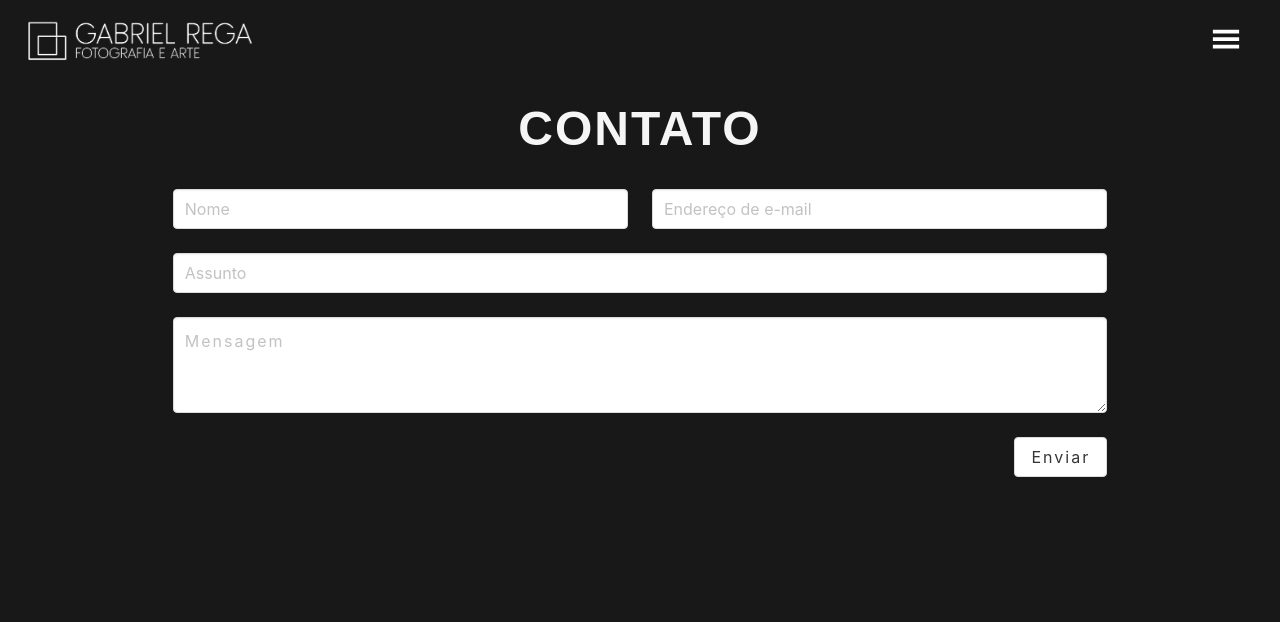
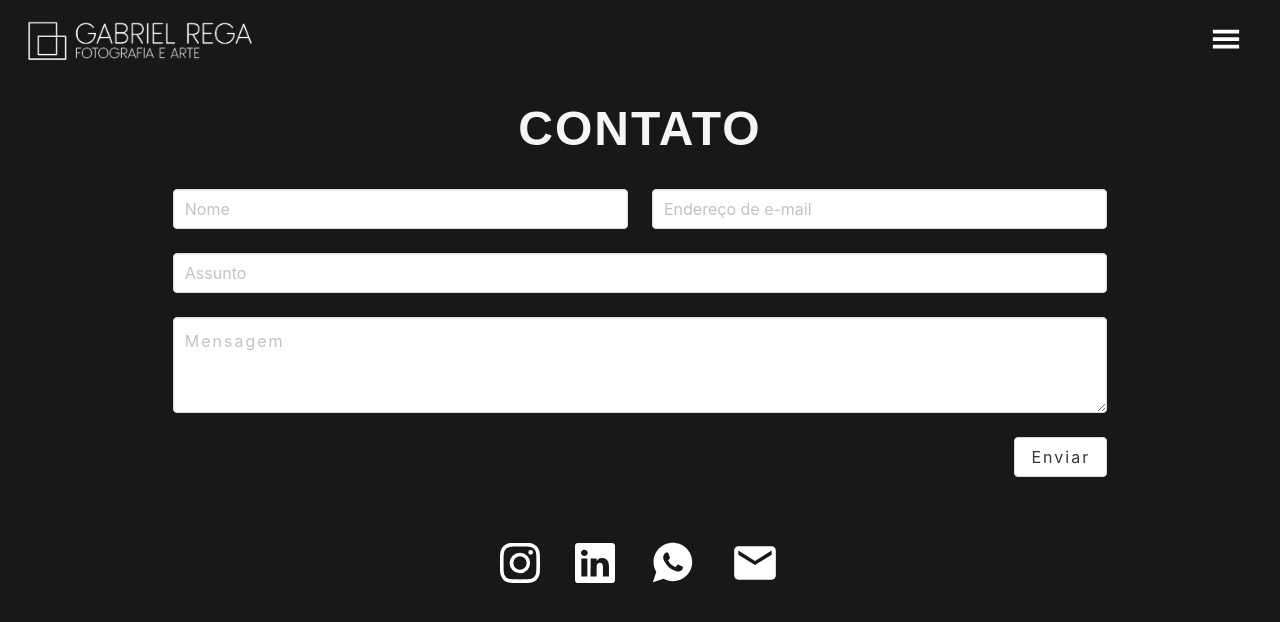
Before and after one commit to danielalves96/photography-portfolio, a React (Create React App) app: page /contact in a window 1280 px wide. Shown: the top 622 px of the page. Built offline with nearby package versions, Linux system fonts and the light colour scheme.

Commit message:
Add social networks

```diff
--- /dev/null
+++ b/src/components/SocialNetwork/index.tsx
@@ -0,0 +1,26 @@
+import { BsInstagram, BsLinkedin } from "react-icons/bs";
+import { IoLogoWhatsapp } from "react-icons/io";
+import { MdEmail } from "react-icons/md";
+
+import { Container } from "./styles";
+
+export function SocialNetwork() {
+    return (
+        <div className="ContactForm animate__delay-1s animate__animated animate__fadeIn animate__slow">
+            <Container>
+                <a href="https://www.instagram.com/gsrega/">
+                    <BsInstagram color="#fff" size={40} />
+                </a>
+                <a href="https://www.linkedin.com/in/gsrega/">
+                    <BsLinkedin color="#fff" size={40} />
+                </a>
+                <a href="https://api.whatsapp.com/send?phone=+554196507727">
+                    <IoLogoWhatsapp color="#fff" size={45} />
+                </a>
+                <a href="mailto:gabrielsrega@gmail.com">
+                    <MdEmail color="#fff" size={50} />
+                </a>
+            </Container>
+        </div>
+    );
+}
--- /dev/null
+++ b/src/components/SocialNetwork/styles.ts
@@ -0,0 +1,15 @@
+import styled from "styled-components";
+
+export const Container = styled.div`
+    display: flex;
+    justify-content: center;
+    align-items: center;
+    gap: 2.2rem;
+    margin-top: 3rem;
+
+    a {
+        &:hover {
+            opacity: 0.8;
+        }
+    }
+`;
--- a/src/pages/Contact/index.tsx
+++ b/src/pages/Contact/index.tsx
@@ -3,6 +3,7 @@ import "react-toastify/dist/ReactToastify.min.css";
 import { ContactForm } from "../../components/ContactForm";
 import { Header } from "../../components/Header";
 import { Sidebar } from "../../components/Sidebar";
+import { SocialNetwork } from "../../components/SocialNetwork";
 import { Spacer } from "../Gallery/styles";
 import { Main } from "./styles";
 
@@ -13,6 +14,7 @@ export function Contact() {
             <Sidebar />
             <Spacer />
             <ContactForm />
+            <SocialNetwork />
         </Main>
     );
 }
```
Also changed, not shown: 1 other file (tests, documents, lock files or other folders).
